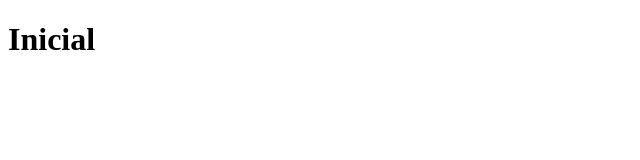
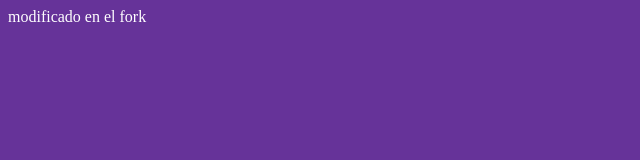
Before and after one commit to cesaralejandru/pruebagit, a plain HTML site: page index.html in a window 1280 px wide. Shown: the whole page, without its empty margins (0-640 px from the left). Drawn offline with Linux system fonts and the light colour scheme.

Commit message:
Master finished (#1)
cambios desde la cuenta de fork

```diff
--- a/index.html
+++ b/index.html
@@ -5,8 +5,14 @@
     <meta name="viewport" content="width=device-width, initial-scale=1.0">
     <meta http-equiv="X-UA-Compatible" content="ie=edge">
     <title>Document</title>
+    <style>
+        body{
+            background: rebeccapurple;
+            color: white;
+        }
+    </style>
 </head>
 <body>
-    <h1>Inicial</h1>
+    modificado en el fork
 </body>
 </html>
```
